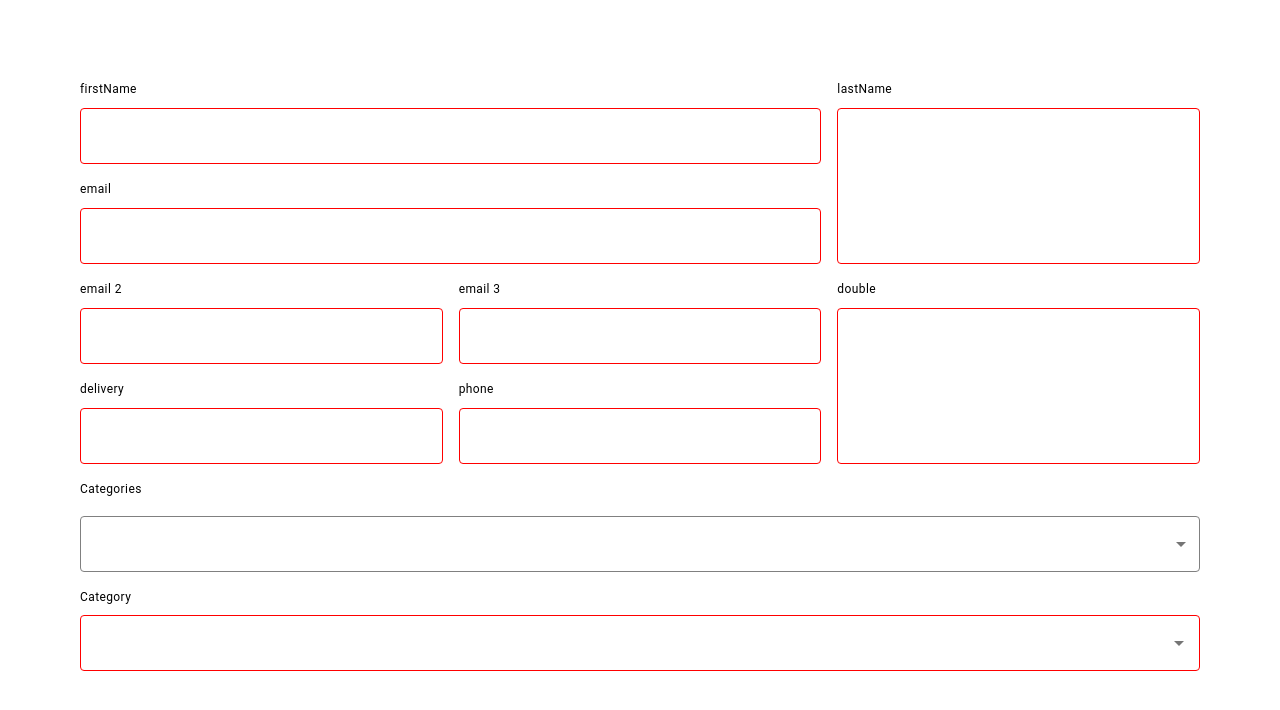
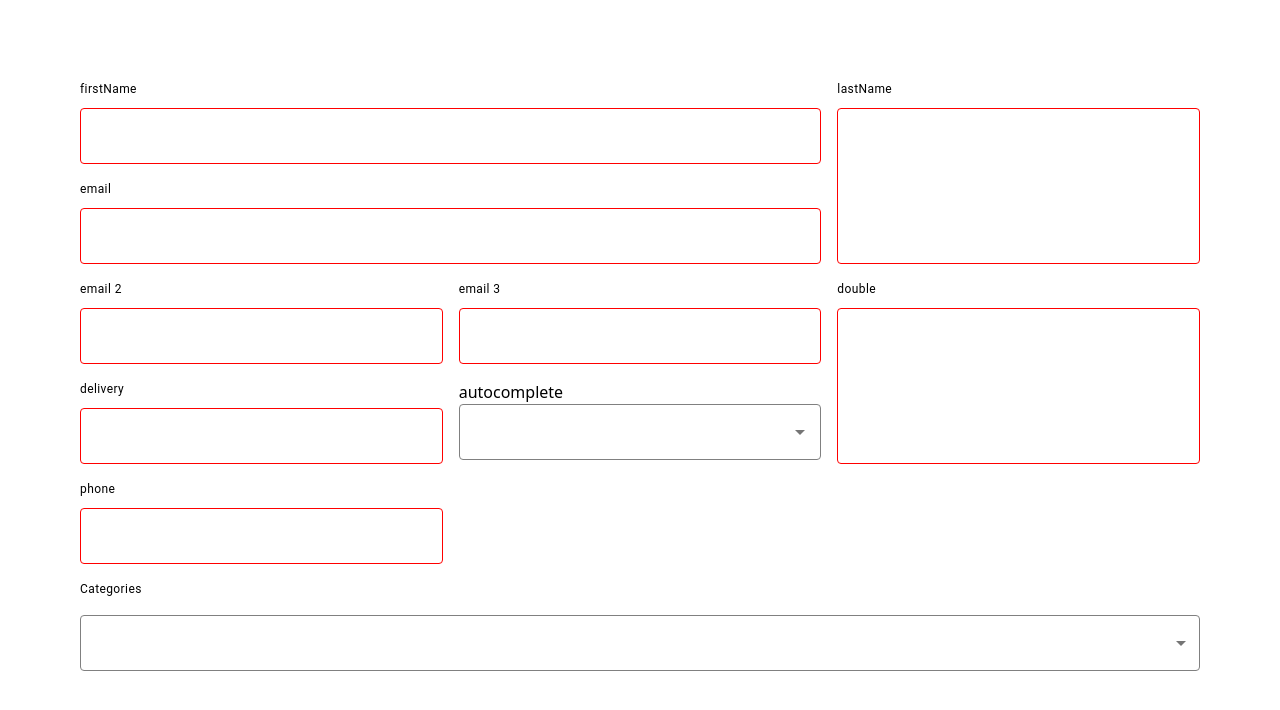
Before and after one commit to adrenaissance/demo-hook-form-plus-mui, a React (Vite) app: page / in a window 1280 px wide. Shown: the top 710 px of the page. Built offline with nearby package versions, Linux system fonts and the light colour scheme.

Commit message:
feat: autocomplete

```diff
--- a/src/App.tsx
+++ b/src/App.tsx
@@ -90,10 +90,10 @@ const App=() => {
 
   return (
     <ThemeProvider theme={theme}>
+
+      <FormProvider {...methods}>
         <G />
-
-      {/* <FormProvider {...methods}>
-        <form onSubmit={handleSubmit(onSubmit)} className="grid grid-cols-3 justify-items-center align-items-center">
+        {/* <form onSubmit={handleSubmit(onSubmit)} className="grid grid-cols-3 justify-items-center align-items-center">
         <div className="flex flex-col gap-2">
           <label htmlFor={FIRST_NAME_FIELD}>first name</label>
           <input id={FIRST_NAME_FIELD} className="border border-2" {...register(FIRST_NAME_FIELD)} />
@@ -118,9 +118,9 @@ const App=() => {
           <RadioButtonsGroup name="company" companies={companies} />
           <button type="submit">Submit</button> */}
         {/* <button type="submit">Submit</button> */}
-      {/* </form>
+        {/* </form> */}
       </FormProvider>
-      <DevTool control={control} /> */}
+      <DevTool control={control} />
     </ThemeProvider>
   )
 }
--- /dev/null
+++ b/src/components/Autocomplete.tsx
@@ -0,0 +1,37 @@
+import {Autocomplete} from "@mui/material";
+import {useController, useFormContext} from "react-hook-form";
+import {FormField} from "./FormField";
+import {useState} from "react";
+
+const OPTIONS=[
+    {id: 1, name: "Option One"},
+    {id: 2, name: "Option Two"},
+    {id: 3, name: "Option Three"},
+];
+
+export const CustomAutocomplete=({name}: {name: string}) => {
+    const {control}=useFormContext();
+    const {
+        field: {onChange, value}
+    }=useController({
+        name,
+        control,
+    });
+    const selected=OPTIONS.find(o => o.id===value)||null;
+    return (
+        <Autocomplete
+            options={OPTIONS}
+            getOptionLabel={(option) => option.name}
+            value={selected}
+            onChange={(_, newValue) => {
+                onChange(newValue?.id??null);
+            }}
+            renderInput={(params) => (
+                <FormField
+                    {...params}
+                    name={name}
+                />
+            )}
+        />
+    );
+};
--- /dev/null
+++ b/src/components/FormField.tsx
@@ -0,0 +1,24 @@
+import {TextField, type TextFieldProps} from "@mui/material";
+import {useController, useFormContext} from "react-hook-form";
+
+export type FormFieldProps=TextFieldProps&{
+    name: string;
+}
+
+export const FormField=({name, ...rest}: FormFieldProps) => {
+    const {control}=useFormContext();
+    const {field}=useController({
+        name,
+        control,
+    });
+
+    return (
+        <>
+            <label htmlFor={name}>{name}</label>
+            <TextField
+                {...rest}
+                {...field}
+            />
+        </>
+    );
+};
--- a/src/components/G.tsx
+++ b/src/components/G.tsx
@@ -1,5 +1,6 @@
-import {Autocomplete, Box, MenuItem, Select, TextField, Typography} from "@mui/material"
+import {Box, MenuItem, Select, TextField, Typography} from "@mui/material"
 import {ETextField} from "./ETextField"
+import {CustomAutocomplete} from "./Autocomplete";
 
 export const G=() => {
     const categories=[
@@ -33,6 +34,9 @@ export const G=() => {
                 <ETextField name="delivery" />
             </Box>
             <Box sx={{gridColumn: 'span 4'}}>
+                <CustomAutocomplete name="autocomplete" />
+            </Box>
+            <Box sx={{gridColumn: 'span 4'}}>
                 <ETextField name="phone" />
             </Box>
             <Box sx={{gridColumn: 'span 12', display: 'flex', flexDirection: 'column', gap: 2}}>
@@ -51,16 +55,6 @@ export const G=() => {
                     ))}
                 </Select>
             </Box>
-            <Box sx={{gridColumn: 'span 12'}}>
-                <Autocomplete
-                    fullWidth
-                    options={categories}
-                    getOptionLabel={(option) => option.label}
-                    renderInput={(params) => (
-                        <ETextField {...params} name="Category" />
-                    )}
-                />
-            </Box>
         </Box>
     )
 }
```
Lines whose indentation alone changed are shown as unchanged.
